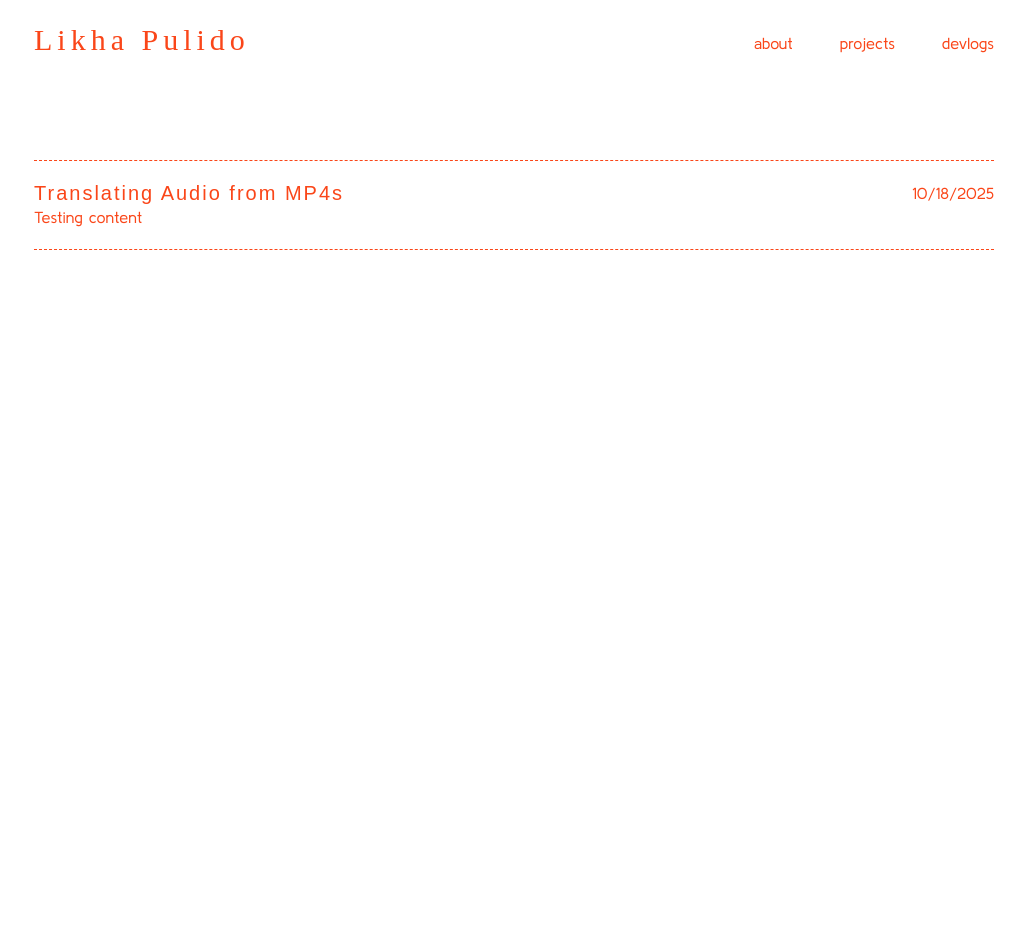
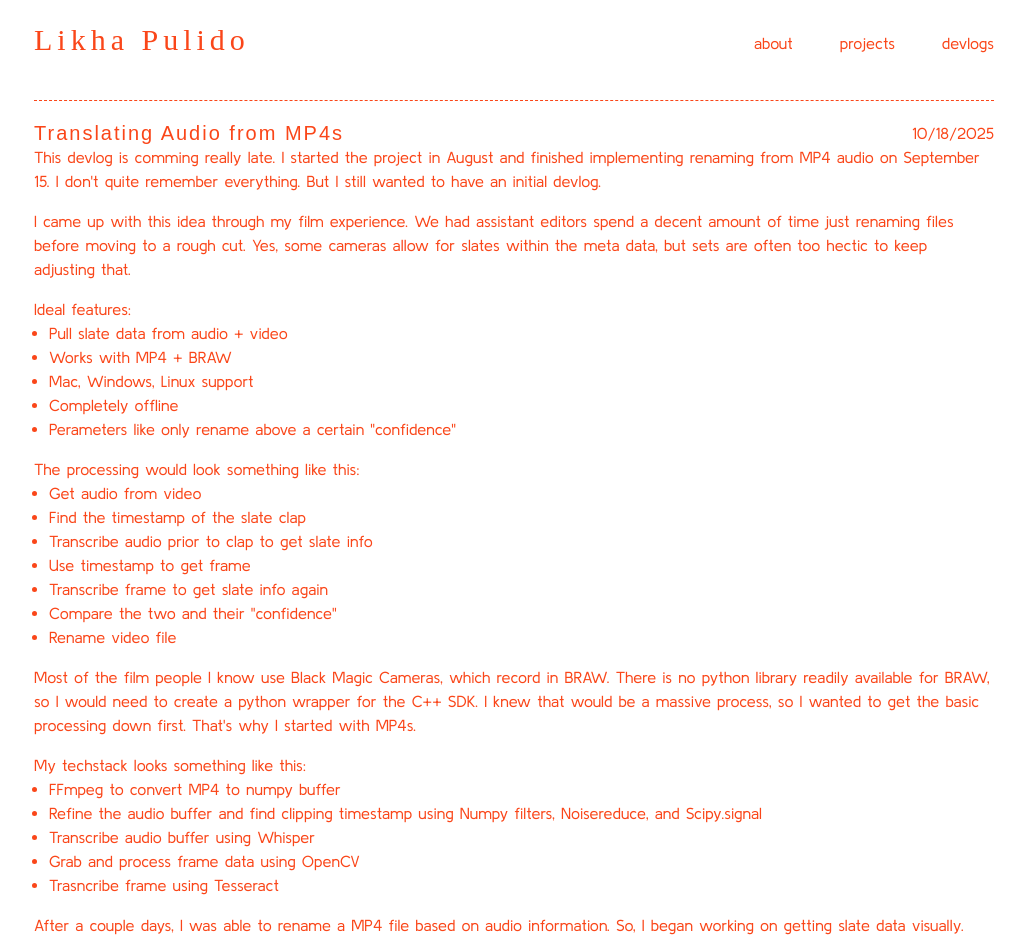
Before and after one commit to pomeloFellow/website, a React (Vite) app: page /#/devlogs/autoslate in a window 1280 px wide. Shown: the top 941 px of the page, without its empty margins (126-1151 px from the left). Before the commit the page ends 800 px from the top, so only its background shows below. Built offline with nearby package versions, Linux system fonts and the light colour scheme; a web font is replaced by a local one.

Commit message:
Added devlog AS 10.18.25

```diff
--- a/src/components/DevlogCard.tsx
+++ b/src/components/DevlogCard.tsx
@@ -16,7 +16,7 @@ const DevlogCard: React.FC<DevlogCardProps> = ({ devlog_name, update_date, descr
     <div className="card_container" onClick={() => navigate(link)}>
       <div className="inner_card_container clickable">
         <div className="header">
-          <span className="devlog_name">{devlog_name}</span>
+          <h2 className="devlog_name">{devlog_name}</h2>
           <span className="last_updated_label">Last Updated: {update_date}</span>
         </div>
         <div className="description">{description}</div>
--- a/src/components/pages/devlogs/AutoSlate/Oct1825.tsx
+++ b/src/components/pages/devlogs/AutoSlate/Oct1825.tsx
@@ -1,9 +1,39 @@
 import React from "react";
+import "../../../../styles/DevlogPostContent.css"
 
 const Oct1825: React.FC = () => {
   return(
     <div>
-      Testing content
+      <p className="paragraph">This devlog is comming really late. I started the project in August and finished implementing renaming from MP4 audio on September 15. I don't quite remember everything. But I still wanted to have an initial devlog.</p>
+      <p className="paragraph">I came up with this idea through my film experience. We had assistant editors spend a decent amount of time just renaming files before moving to a rough cut. Yes, some cameras allow for slates within the meta data, but sets are often too hectic to keep adjusting that.</p>
+      <p>Ideal features:</p>
+      <ul>
+        <li>Pull slate data from audio + video</li>
+        <li>Works with MP4 + BRAW</li>
+        <li>Mac, Windows, Linux support</li>
+        <li>Completely offline</li>
+        <li>Perameters like only rename above a certain "confidence"</li>
+      </ul>
+      <p>The processing would look something like this:</p>
+      <ul>
+        <li>Get audio from video</li>
+        <li>Find the timestamp of the slate clap</li>
+        <li>Transcribe audio prior to clap to get slate info</li>
+        <li>Use timestamp to get frame</li>
+        <li>Transcribe frame to get slate info again</li>
+        <li>Compare the two and their "confidence"</li>
+        <li>Rename video file</li>
+      </ul>
+      <p className="paragraph">Most of the film people I know use Black Magic Cameras, which record in BRAW. There is no python library readily available for BRAW, so I would need to create a python wrapper for the C++ SDK. I knew that would be a massive process, so I wanted to get the basic processing down first. That's why I started with MP4s.</p>
+      <p>My techstack looks something like this:</p>
+      <ul>
+        <li>FFmpeg to convert MP4 to numpy buffer</li>
+        <li>Refine the audio buffer and find clipping timestamp using Numpy filters, Noisereduce, and Scipy.signal</li>
+        <li>Transcribe audio buffer using Whisper</li>
+        <li>Grab and process frame data using OpenCV</li>
+        <li>Trasncribe frame using Tesseract</li>
+      </ul>
+      <p className="paragraph">After a couple days, I was able to rename a MP4 file based on audio information. So, I began working on getting slate data visually. This did not work as expected. The transcriptions were wildly inaccurate. I think this is because I had to use a small offline whisper model. Perhaps, if I connect to a online model, the transcription will improve? This is a big what if, so I decided to focus on getting the audio transcription working for both MP4 and BRAW files first.</p>
     </div>
   );
 };
--- a/src/styles/AutoSlateDevlog.css
+++ b/src/styles/AutoSlateDevlog.css
@@ -1,5 +1,5 @@
 .post_container {
-  margin-top: 80px;
+  margin-top: 50px;
   position: relative;
   top: 0;
 }
--- a/src/styles/DevlogCard.css
+++ b/src/styles/DevlogCard.css
@@ -8,7 +8,8 @@
 .inner_card_container{
     width: 75%;
     height: fit-content;
-    padding: 10px;
+    padding-top: 15px;
+    padding-bottom: 15px;
 }
 
 .header{
--- /dev/null
+++ b/src/styles/DevlogPostContent.css
@@ -0,0 +1,3 @@
+.paragraph, ul {
+  margin-bottom: 1em;
+}
--- a/src/styles/Devlogs.css
+++ b/src/styles/Devlogs.css
@@ -1,5 +1,5 @@
 .card_container {
-  margin-top: 80px;
+  margin-top: 50px;
   position: relative;
   top: 0;
 }
--- a/src/styles/Topbar.css
+++ b/src/styles/Topbar.css
@@ -7,6 +7,7 @@
   justify-content: center;
   padding-top: 25px;
   padding-bottom: 25px;
+  z-index: 9999;
 }
 
 .inner_topbar_container {
```
